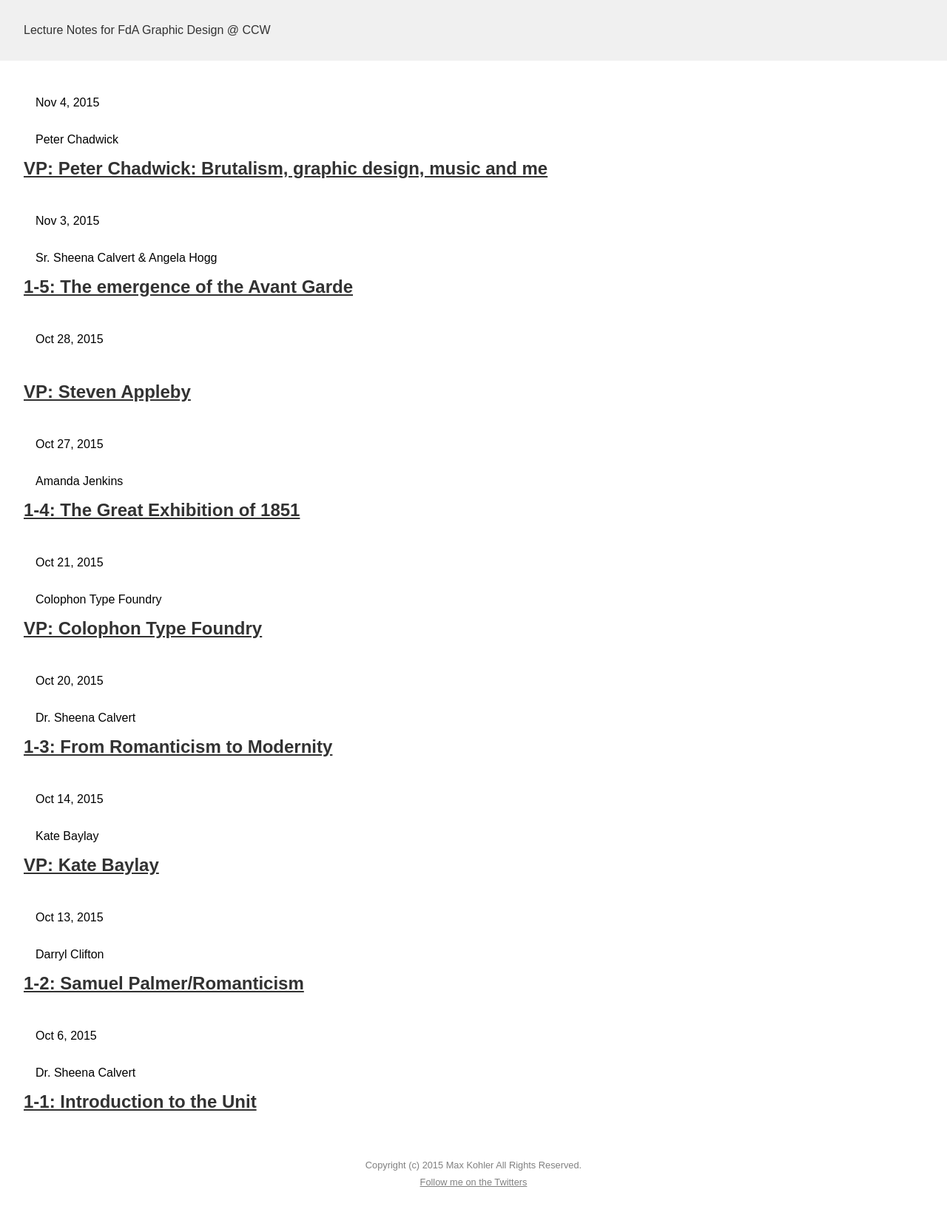
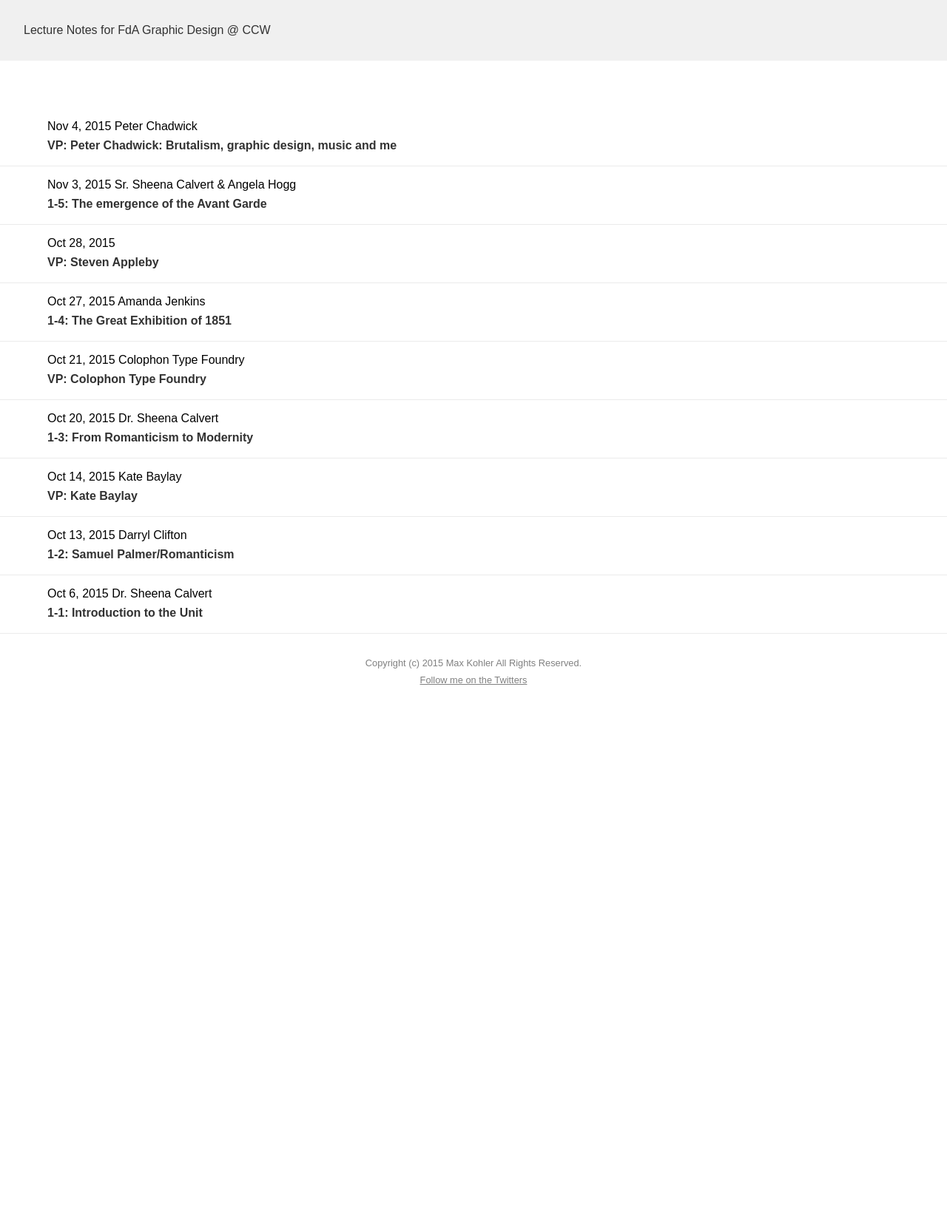
Before and after one commit to awesomephant/notes, a Jekyll site: the page built from index.html, in a window 1280 px wide. Shown: the whole page at 74% size. Built offline with Jekyll 4.4.1, drawn with Linux system fonts in a browser that asks for light colours; after the commit the page ends 983 px from its top, so only the background shows below that.

Commit message:
fix post list

```diff
--- a/_sass/_layout.scss
+++ b/_sass/_layout.scss
@@ -6,11 +6,24 @@
   padding: 2rem;
   background: rgb(240,240,240);
 }
-.posts {
+.post-list {
   list-style: none;
-  padding: 2rem;
-}
+  padding-top: 5%;
+  margin-bottom: 2rem;
+ }
 
+ .post-list-post {
+   padding-left: 5%;
+   padding-top: 1rem;
+   padding-bottom: 1rem;
+   border-bottom: 1px solid $lightgray;
+ }
+
+ .post-list-link {
+   color: $black;
+   text-decoration: none;
+   font-size: 1rem;
+ }
 .post {
   margin-bottom: 2rem;
 }
--- a/index.html
+++ b/index.html
@@ -1,13 +1,13 @@
 ---
 layout: default
 ---
-  <ul class="posts">
+  <ul class="post-list">
     {% for post in site.posts %}
-      <li class='post'>
-        <span class="post-meta">{{ post.date | date: "%b %-d, %Y" }}</span>
-        <span class="post-meta">{{ post.teacher }}</span>
+      <li class='post-list-post'>
+        <span class="post-list-meta">{{ post.date | date: "%b %-d, %Y" }}</span>
+        <span class="post-list-meta">{{ post.teacher }}</span>
         <h2>
-          <a class="post-link" href="{{ post.url | prepend: site.baseurl }}">{{ post.unit }}: {{ post.title }}</a>
+          <a class="post-list-link" href="{{ post.url | prepend: site.baseurl }}">{{ post.unit }}: {{ post.title }}</a>
         </h2>
       </li>
     {% endfor %}
```
